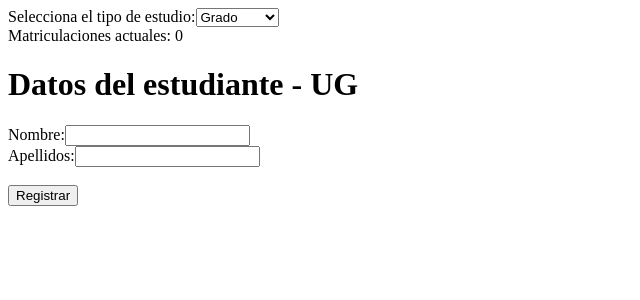
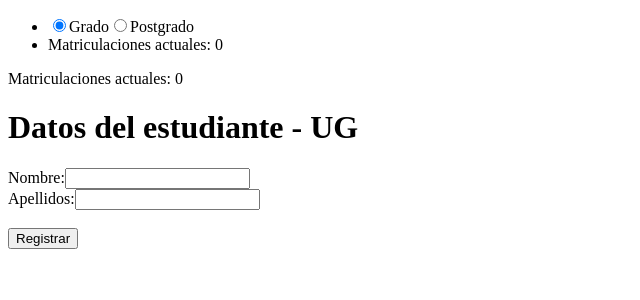
Before and after one commit to AndriiShybaiev/AC4.2-Matriculacion, a React (Vite) app: page / in a window 1280 px wide. Shown: the top 300 px of the page, without its empty margins (0-640 px from the left). Built offline with nearby package versions, Linux system fonts and the light colour scheme.

Commit message:
AC4.2 etapa 3: radiobuttons

```diff
--- a/src/App.tsx
+++ b/src/App.tsx
@@ -1,41 +1,64 @@
 import './App.css'
 import EnrolmentForm from "./components/EnrolmentForm/EnrolmentForm.tsx";
-import React, { useState } from "react";
+import React, {type ChangeEvent, useState} from "react";
 
 function App() {
     const [program, setProgram] = useState("UG");
-    const [enrolments, setEnrolments] = useState(0);
+    const [ugEnrolments, setUGEnrolments] = useState(0);
+    const [pgEnrolments, setPGEnrolments] = useState(0);
 
     const handleChangeEnrolments = (updateEnrolments: number) => {
-        setEnrolments(updateEnrolments);
+        program === "UG" ? setUGEnrolments(updateEnrolments) : setPGEnrolments(updateEnrolments);
     };
 
-    const handleChangeProgram = (event: React.ChangeEvent<HTMLSelectElement>) => {
-        setProgram(event.target.value);
+    const handleChangeProgram = (event: ChangeEvent<HTMLLIElement>) => {
+        const input = event.target as HTMLInputElement;
+        setProgram(input.value);
     };
-    //etapa 2 - formulario con select de tipo de estudios
+
+    const selectedEnrolments = ():number => {
+        return program == "UG" ? ugEnrolments : pgEnrolments;
+    }
+    //etapa 3 - formulario con radio buttons
     return (
         <div className="App">
             <div className="programs">
-                <label>Selecciona el tipo de estudio:</label>
-                <select
-                    className="appDropDowns"
-                    onChange={handleChangeProgram}
-                    value={program}
-                >
-                    <option value="UG">Grado</option>
-                    <option value="PG">Postgrado</option>
-                </select>
+                <ul className="ulEnrol">
+                    <li className="parentLabels"
+                        onChange={handleChangeProgram}>
+                        <label>
+                            <input
+                                type="radio"
+                                value="UG"
+                                name="programGroup"
+                                defaultChecked
+                            />
+                            Grado
+                        </label>
+                        <label>
+                            <input
+                                type="radio"
+                                className="radioSel"
+                                value="PG"
+                                name="programGroup"
+                            />
+                            Postgrado
+                        </label>
+                    </li>
+                    <li>
+                        Matriculaciones actuales: {selectedEnrolments()}
+                    </li>
+                </ul>
             </div>
 
             <div className="enrolments">
-                Matriculaciones actuales: {enrolments}
+                Matriculaciones actuales: {selectedEnrolments()}
             </div>
 
             <EnrolmentForm
                 chosenProgram={program}
-                currentEnrolments={enrolments}
                 onChangeEnrolments={handleChangeEnrolments}
+                currentEnrolments={selectedEnrolments()}
             />
         </div>
     );
--- a/src/components/EnrolmentForm/EnrolmentForm.tsx
+++ b/src/components/EnrolmentForm/EnrolmentForm.tsx
@@ -1,4 +1,4 @@
-import React, { type FormEvent, useState } from 'react';
+import React, {type FormEvent, useRef, useState} from 'react';
 import './EnrolmentForm.css';
 
 interface EnrolmentFormProps {
@@ -8,16 +8,19 @@ interface EnrolmentFormProps {
 }
 
 function EnrolmentForm(props: EnrolmentFormProps) {
+    const nameInputRef = useRef<HTMLInputElement>(null)
     const [firstName, setFirstName] = useState("");
     const [lastName, setLastName] = useState("");
     const [welcomeMessage, setWelcomeMessage] = useState("");
 
-    const handleSubmit = (event: FormEvent) => {
-        event.preventDefault(); //prevenimos recarga al submit
+    const handleSubmit = (event: FormEvent<HTMLFormElement>) => {
         setWelcomeMessage(`Bienvenido/a ${firstName} ${lastName}`);
         props.onChangeEnrolments(props.currentEnrolments + 1);
+        event.currentTarget.reset() //vaciamos el formulario
+        nameInputRef.current?.focus(); //situamos el cursor en el campo fname
+        event.preventDefault(); //prevenimos recarga al submit
     };
-    //etapa 2
+    //etapa 3 radiobuttons
     return (
         <div>
             <form className="enrolForm" onSubmit={handleSubmit}>
@@ -28,6 +31,7 @@ function EnrolmentForm(props: EnrolmentFormProps) {
                     type="text"
                     name="fname"
                     onBlur={(event) => setFirstName(event.target.value)}
+                    ref={nameInputRef}
                 />
                 <br />
 
```
